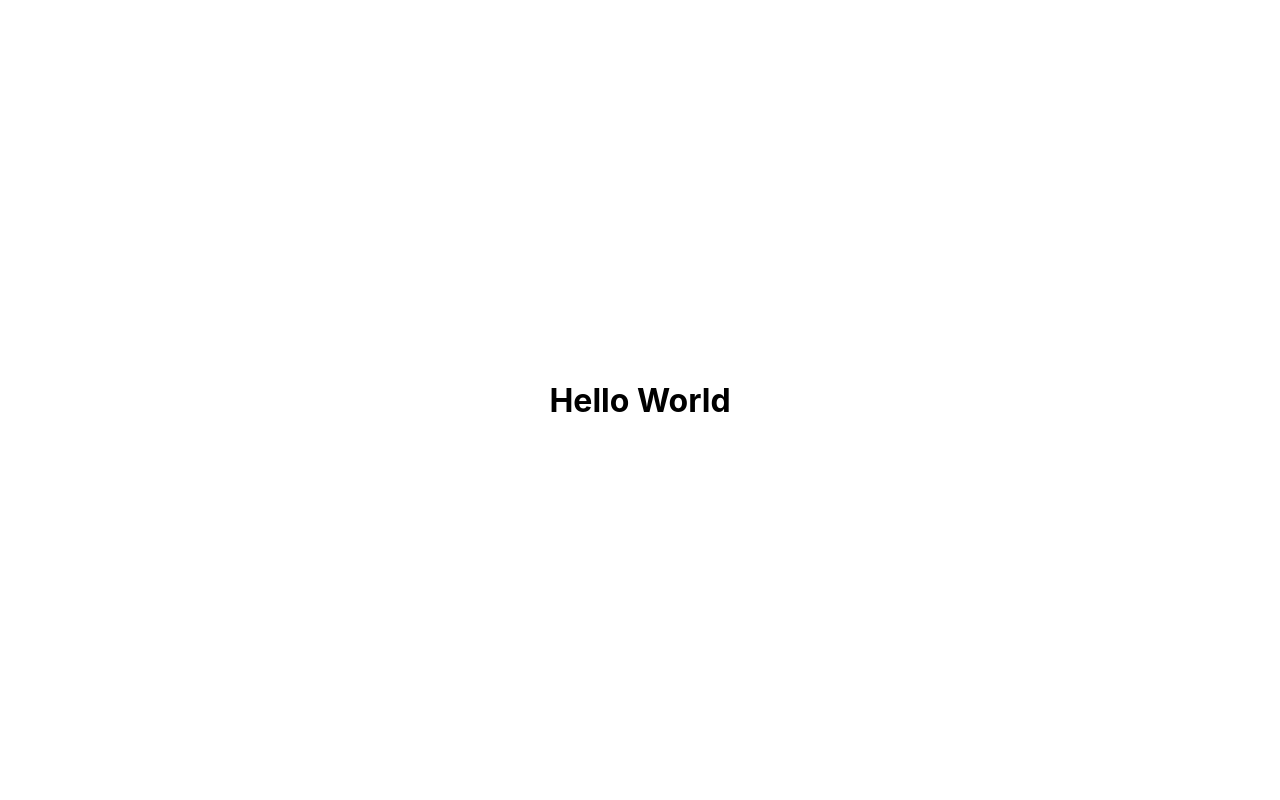
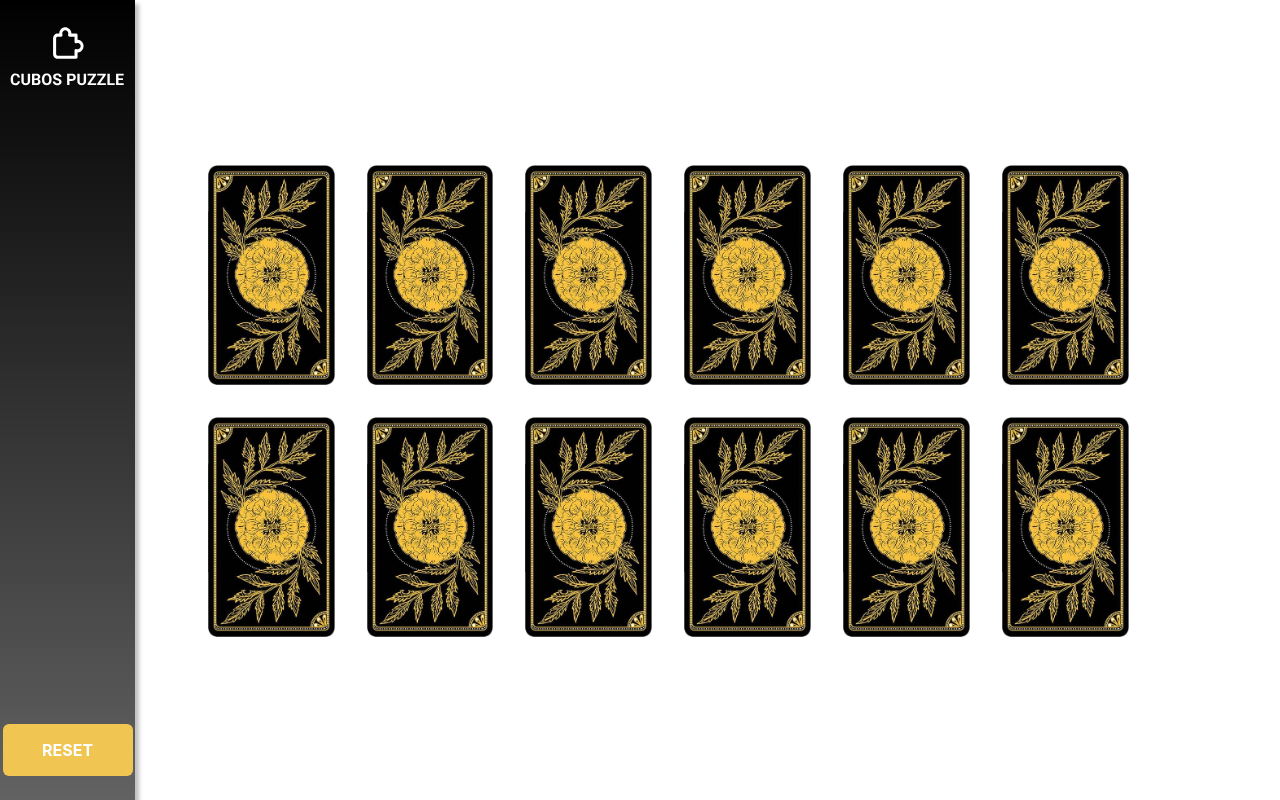
Before and after one commit to vanberteli/front-estado-react-exercicio, a React app in the folder front-estado-react-exercicio/mini-desafio/: page / in a window 1280 px wide. Built offline with nearby package versions, Linux system fonts and the light colour scheme.

Commit message:
Jogo da Memória

```diff
--- a/front-estado-react-exercicio/mini-desafio/src/cards.js
+++ b/front-estado-react-exercicio/mini-desafio/src/cards.js
@@ -13,13 +13,19 @@ const cards = [
     turned: false
   },
   {
-    id: 2,
+    id: 7,
+    slug: 'nodejs',
+    image: Nodejs,
+    turned: false
+  },
+  {
+    id: 3,
     slug: 'htmlcss',
     image: HtmlCss,
     turned: false
   },
   {
-    id: 3,
+    id: 2,
     slug: 'htmlcss',
     image: HtmlCss,
     turned: false
@@ -34,12 +40,6 @@ const cards = [
     id: 6,
     slug: 'netlify',
     image: Netlify,
-    turned: false
-  },
-  {
-    id: 7,
-    slug: 'nodejs',
-    image: Nodejs,
     turned: false
   },
   {
@@ -67,17 +67,17 @@ const cards = [
     turned: false
   },
   {
+    id: 5,
+    slug: 'heroku',
+    image: Heroku,
+    turned: false
+  },
+  {
     id: 12,
     slug: 'react',
     image: React,
     turned: false
   },
-  {
-    id: 5,
-    slug: 'heroku',
-    image: Heroku,
-    turned: false
-  },
 ]
 
 export default cards;
--- /dev/null
+++ b/front-estado-react-exercicio/mini-desafio/src/components/Cards/index.js
@@ -0,0 +1,67 @@
+import './style.css'
+import CardBack from '../../assets/card-back.png';
+
+function Card({ card, stateCards, setStateCards }) {
+
+    function handleTurnCard() {
+        const localCards = [...stateCards];
+
+        const currentCard = localCards.find((item) => item.id === card.id);
+
+        const onlyTurnedCards = localCards.filter((item) => item.turned);
+
+        if (onlyTurnedCards.length > 1) {
+            return;
+        }
+
+        if (onlyTurnedCards.length && card.slug === onlyTurnedCards[0].slug) {
+            currentCard.turned = !currentCard.turned;
+            setStateCards(localCards);
+
+            setTimeout(() => {
+                handleClearCards(currentCard, onlyTurnedCards[0], localCards);
+
+            }, 800);
+
+            return;
+
+        }
+
+        currentCard.turned = !currentCard.turned;
+        setStateCards(localCards);
+
+        if (onlyTurnedCards.length) {
+            setTimeout(() => {
+                localCards.forEach((item) => {
+                    item.turned = false;
+                });
+
+                setStateCards([...localCards]);
+            }, 800);
+
+        }
+
+    }
+
+    function handleClearCards(card1, card2, localCards) {
+        if (card1.id === card2.id) {
+            return;
+        }
+
+        const filteredCards = localCards.filter((item) => item.id !== card1.id && item.id !== card2.id);
+
+        setStateCards(filteredCards);
+    }
+
+    return (
+        <img
+            className='card'
+            src={card.turned ? card.image : CardBack}
+            alt='card'
+            onClick={() => handleTurnCard()}
+        />
+    )
+}
+
+
+export default Card;
--- /dev/null
+++ b/front-estado-react-exercicio/mini-desafio/src/components/Cards/style.css
@@ -0,0 +1,8 @@
+.card {
+    cursor: pointer;
+    height: 220px;
+}
+
+.card:hover {
+    transform: scale(1.05);
+}
--- /dev/null
+++ b/front-estado-react-exercicio/mini-desafio/src/components/Sidebar/index.js
@@ -0,0 +1,28 @@
+import './style.css';
+import Logo from '../../assets/logo.svg';
+
+function Sidebar({ setStateCards, cards }) {
+
+    function handleReset() {
+
+        cards.forEach((card) => {
+            card.turned = false;
+        });
+
+        setStateCards(cards);
+    }
+
+    return (
+        <div className='sidebar'>
+            <img src={Logo} alt="logo" />
+            <button
+                className='reset-button'
+                onClick={() => handleReset()}
+            >
+                RESET
+            </button>
+        </div>
+    )
+}
+
+export default Sidebar;
--- /dev/null
+++ b/front-estado-react-exercicio/mini-desafio/src/components/Sidebar/style.css
@@ -0,0 +1,34 @@
+.sidebar {
+    background: linear-gradient(180deg, #000000 0%, rgba(15, 13, 15, 0.65) 100%);
+    box-shadow: 4px 4px 4px rgba(0, 0, 0, 0.25);
+    height: 100%;
+    width: 170px;
+
+    display: flex;
+    flex-direction: column;
+    align-items: center;
+    justify-content: space-between;
+
+    padding: 24px 0;
+}
+
+.reset-button {
+    all: unset;
+    width: 130px;
+    height: 52px;
+
+    background: #F0C551;
+    color: white;
+    border-radius: 6px;
+
+    display: flex;
+    align-items: center;
+    justify-content: center;
+
+    cursor: pointer;
+    font-weight: bold;
+}
+
+.reset-button:hover {
+    opacity: 0.8;
+}
--- a/front-estado-react-exercicio/mini-desafio/src/pages/Main/index.js
+++ b/front-estado-react-exercicio/mini-desafio/src/pages/Main/index.js
@@ -1,9 +1,39 @@
 import './style.css';
+import Sidebar from '../../components/Sidebar';
+import Card from '../../components/Cards';
+import cards from '../../cards';
+import { useState } from 'react';
+import CongratsImage from '../../assets/congrats.png';
 
 function Main() {
+  const [stateCards, setStateCards] = useState([...cards]);
+
   return (
     <div className='container'>
-      <h1>Hello World</h1>
+      <Sidebar
+        cards={cards}
+        setStateCards={setStateCards}
+      />
+
+      <div className='container-main'>
+        <div
+          className='container-cards'
+          style={{ 'justifyContent': `${stateCards.length ? 'flex-start' : 'center'}` }}
+        >
+          {stateCards.length ?
+            stateCards.map((card) => (
+              <Card
+                key={card.id}
+                card={card}
+                stateCards={stateCards}
+                setStateCards={setStateCards}
+              />
+            ))
+            :
+            <img src={CongratsImage} alt='parabéns' />
+          }
+        </div>
+      </div>
     </div>
   );
 }
--- a/front-estado-react-exercicio/mini-desafio/src/pages/Main/style.css
+++ b/front-estado-react-exercicio/mini-desafio/src/pages/Main/style.css
@@ -3,5 +3,23 @@
 
   display: flex;
   align-items: center;
+  justify-content: space-between;
+}
+
+.container-main {
+  display: flex;
+  flex-direction: column;
+  align-items: center;
   justify-content: center;
+  height: 100%;
+  width: 180vh;
 }
+
+.container-cards {
+  display: flex;
+  flex-wrap: wrap;
+  gap: 32px;
+
+  width: 1000px;
+  height: 470px;
+}
```
Also changed, not shown: front-estado-react-exercicio/mini-desafio/src/assets/logo.svg (added).
